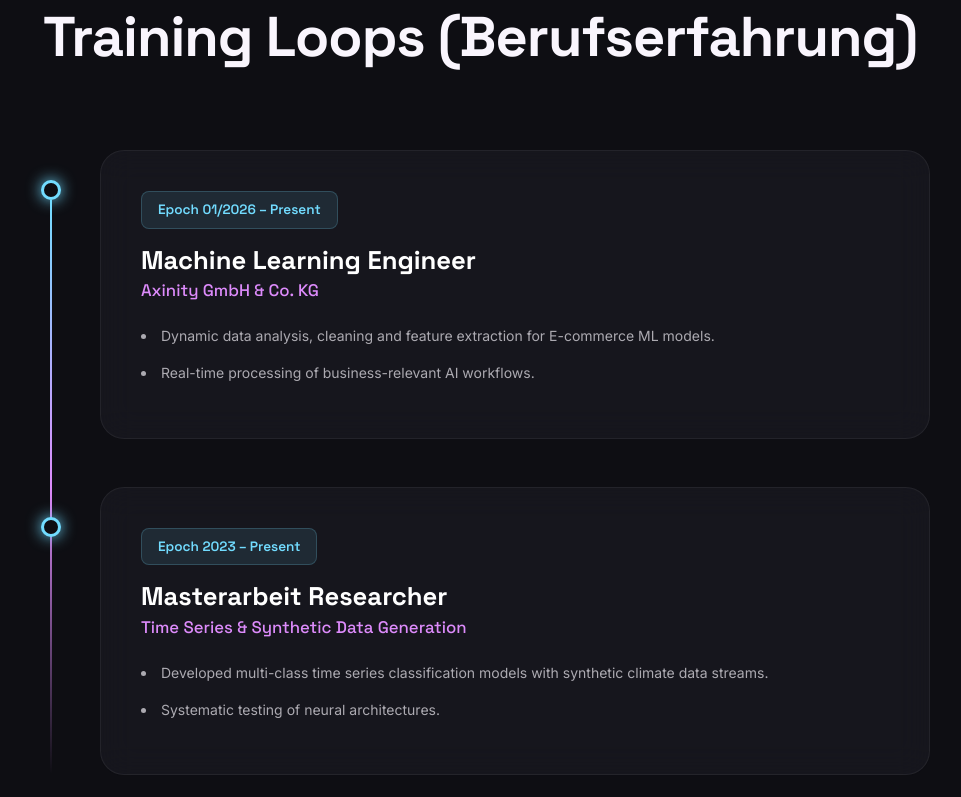
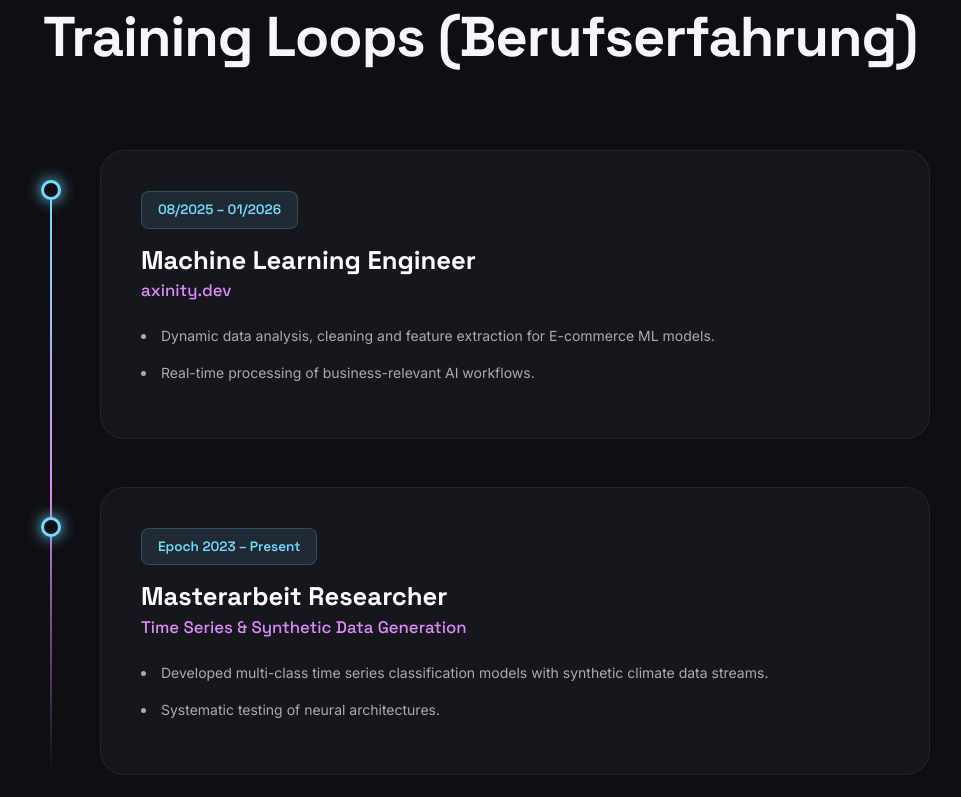
Before and after one commit to Yashd1722/yash-portfolio, a React (Vite) app: page / in a window 1280 px wide. Shown: the part 1636-2433 px from the top of the page, without its empty margins (160-1121 px from the left). Built offline with nearby package versions, Linux system fonts and the light colour scheme.

Commit message:
new updates

```diff
--- a/src/App.jsx
+++ b/src/App.jsx
@@ -315,9 +315,9 @@ def introduce_network():
               <div className="timeline-item">
                 <div className="timeline-dot"></div>
                 <InteractiveCard className="timeline-content">
-                  <span className="date">Epoch 01/2026 – Present</span>
+                  <span className="date">08/2025 – 01/2026</span>
                   <h3>Machine Learning Engineer</h3>
-                  <h4>Axinity GmbH & Co. KG</h4>
+                  <h4>axinity.dev</h4>
                   <ul>
                     <li>Dynamic data analysis, cleaning and feature extraction for E-commerce ML models.</li>
                     <li>Real-time processing of business-relevant AI workflows.</li>
```
